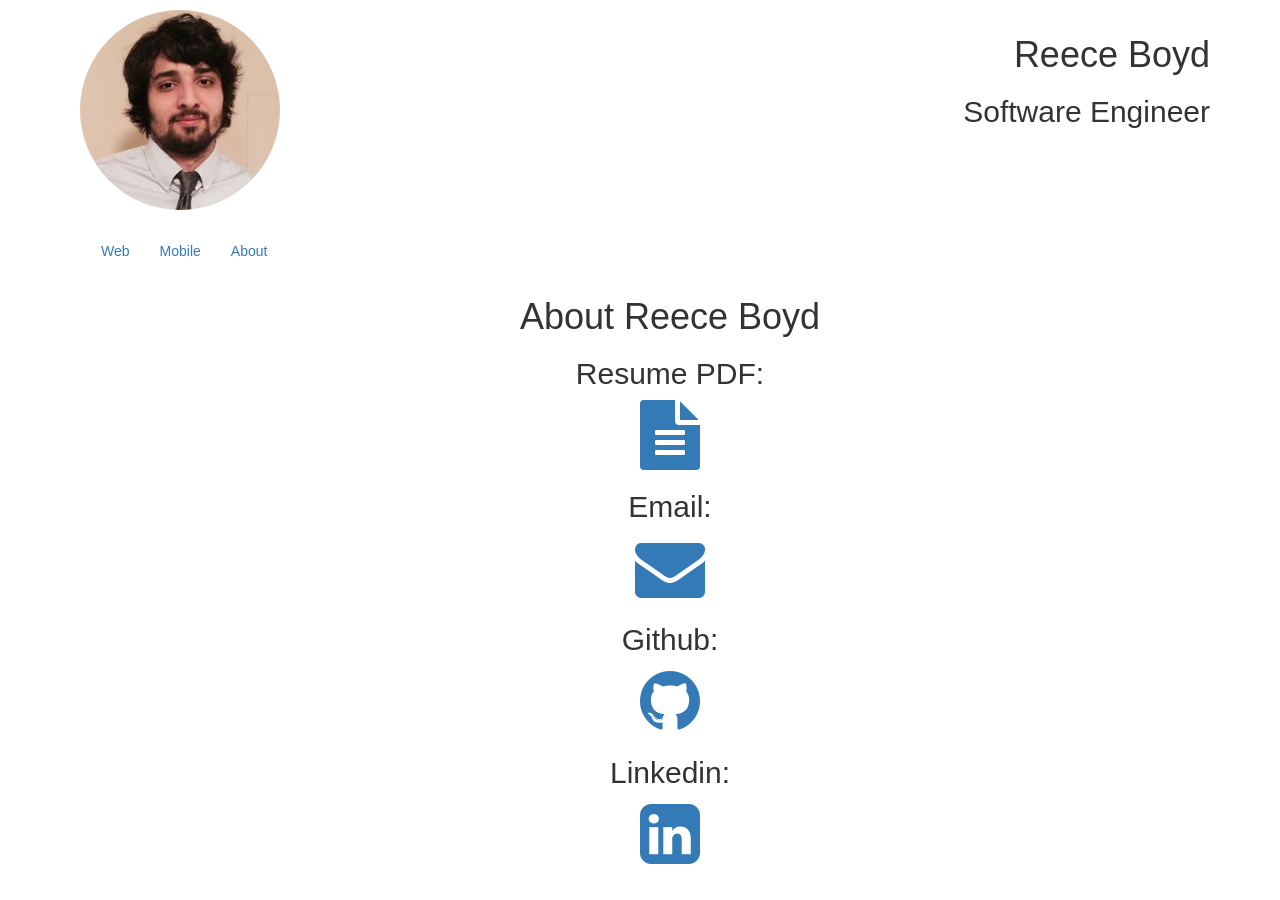
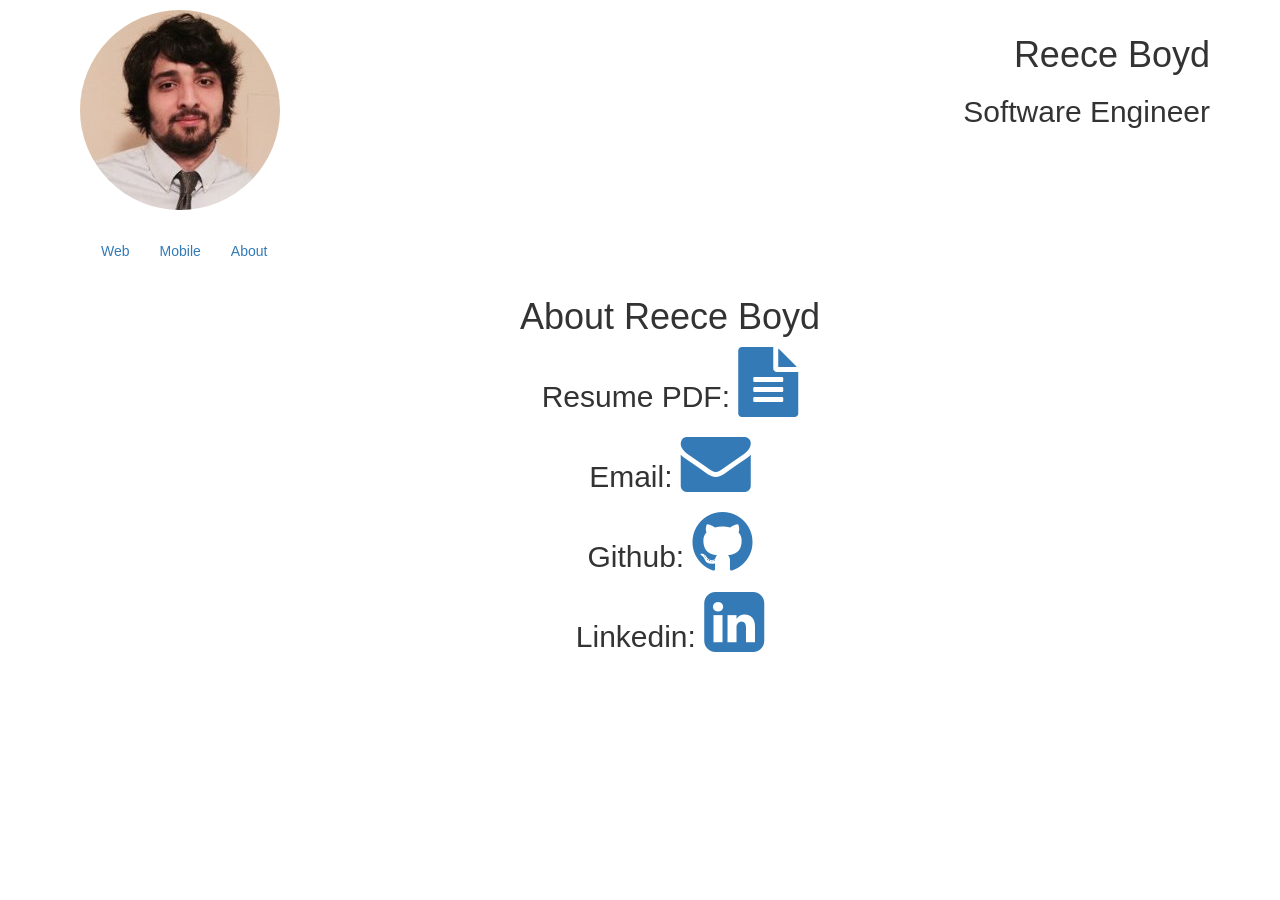
Before and after one commit to reecealanboyd/reecealanboyd.github.io, a Jekyll site: the page built from about.html, in a window 1280 px wide. Built offline with Jekyll 4.4.1, drawn with Linux system fonts in a browser that asks for light colours; nearby versions of some CDN libraries; some web fonts are replaced.

Commit message:
inline h2s for about.html

```diff
--- a/about.html
+++ b/about.html
@@ -3,12 +3,11 @@ layout: default
 title: Reece Boyd, Software Engineer
 ---
 <div class="container text-center">
-	<div class="row">
 		<h1>
 			About Reece Boyd
 		</h1>
 		<p>
-			<h2>
+			<h2 class="about-h2">
 				Resume PDF:
 			</h2>
 			<a href="">
@@ -16,7 +15,7 @@ title: Reece Boyd, Software Engineer
 			</a>
 		</p>
 		<p>
-			<h2>
+			<h2 class="about-h2">
 				Email:
 			</h2>
 			<a href="mailto:rolltidereece@gmail.com">
@@ -24,7 +23,7 @@ title: Reece Boyd, Software Engineer
 			</a>
 		</p>
 		<p>
-			<h2>
+			<h2 class="about-h2">
 				Github:
 			</h2>
 			<a href="https://github.com/reecealanboyd">
@@ -32,12 +31,11 @@ title: Reece Boyd, Software Engineer
 			</a>
 		</p>
 		<p>
-			<h2>
+			<h2 class="about-h2">
 				Linkedin:
 			</h2>
 			<a href="https://github.com/reecealanboyd">
 				<i class="fa fa-linkedin-square fa-5x" aria-hidden="true"></i>
 			</a>
 		</p>
-	</div>
 </div>
--- a/css/portfolio.css
+++ b/css/portfolio.css
@@ -40,3 +40,7 @@ body {
 	height: 200px;
 	width: 400px;
 }
+
+.about-h2 {
+	display: inline;
+}
```
